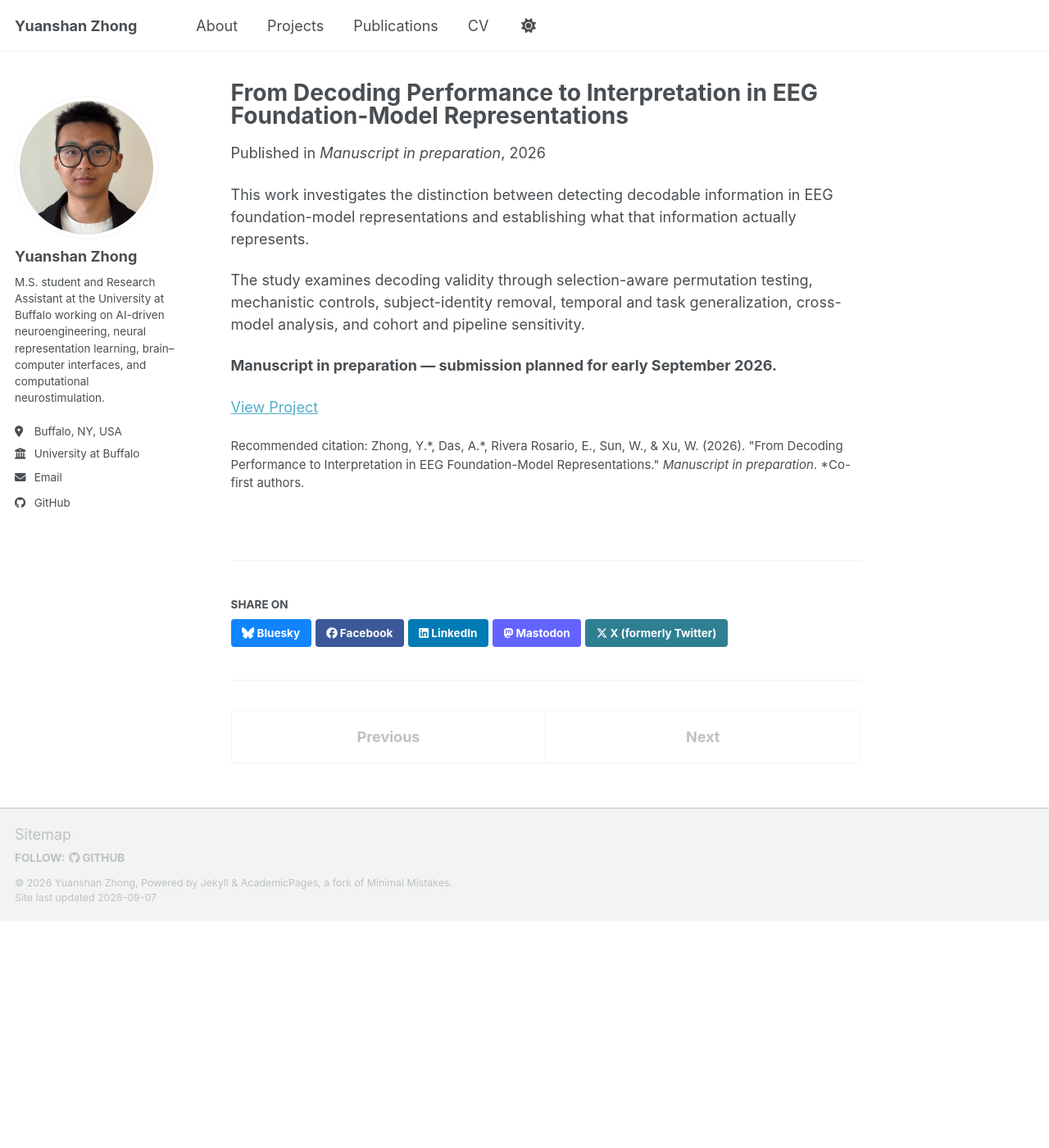
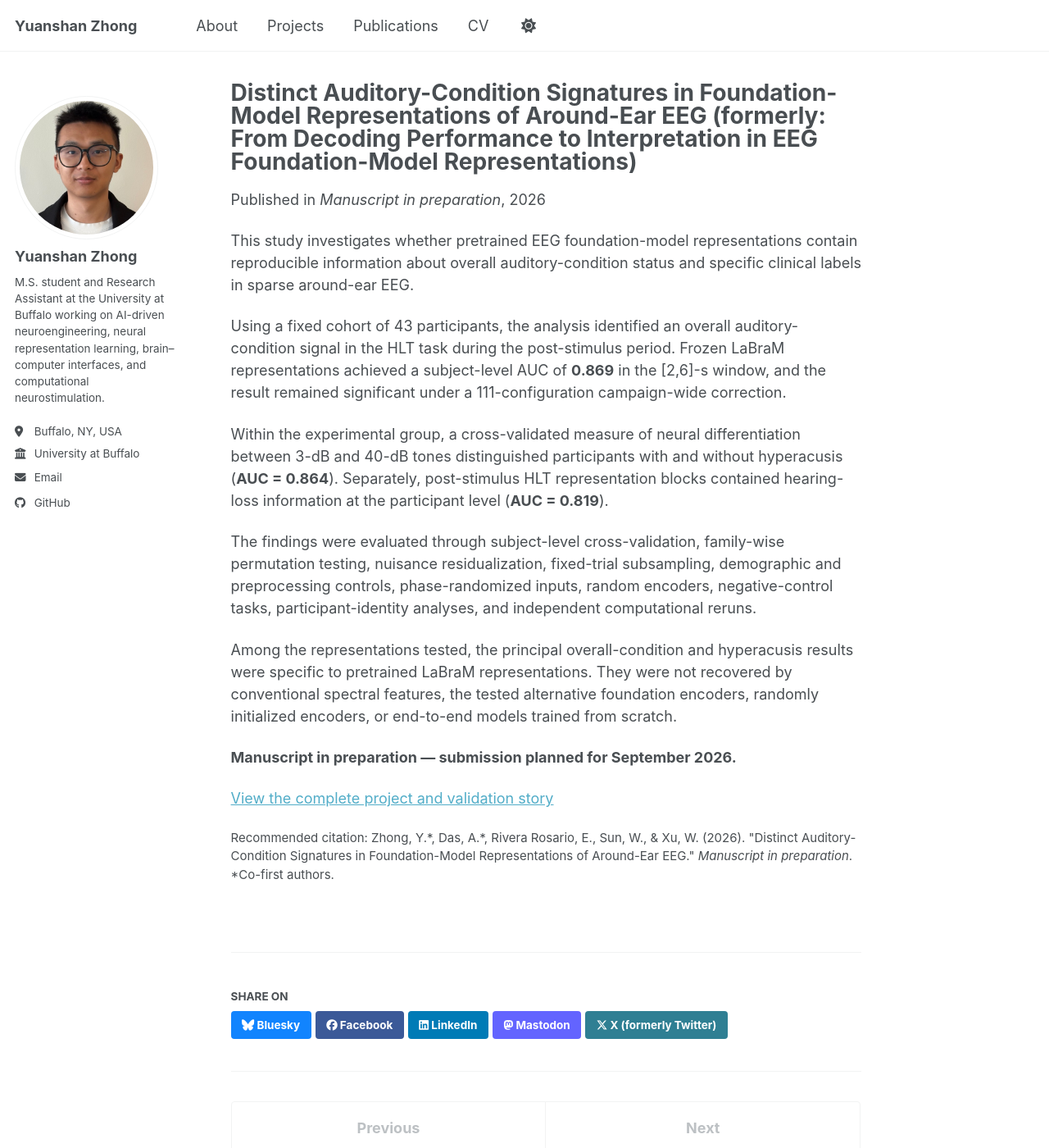
Before and after one commit to Yzhong9527/Yzhong9527.github.io, a Jekyll site: the page built from _publications/2026-09-01-eeg-foundation-model.md, in a window 1280 px wide and 1400 px high. Shown: the whole window at 82% size. Built offline with Jekyll 4.4.1, drawn with Linux system fonts in a browser that asks for light colours; a script bundle is joined from its source files by our own code; library files that are not in the unit come from our copies.

Commit message:
Update 2026-09-01-eeg-foundation-model.md

```diff
--- a/_publications/2026-09-01-eeg-foundation-model.md
+++ b/_publications/2026-09-01-eeg-foundation-model.md
@@ -1,18 +1,28 @@
 ---
-title: "From Decoding Performance to Interpretation in EEG Foundation-Model Representations"
+title: >-
+  Distinct Auditory-Condition Signatures in Foundation-Model
+  Representations of Around-Ear EEG
+  (formerly: From Decoding Performance to Interpretation in EEG
+  Foundation-Model Representations)
 collection: publications
 category: inpreparation
 permalink: /publication/2026-eeg-foundation-model
-excerpt: "A systematic investigation of decoding validity, representation interpretation, subject identity, generalization, and cohort sensitivity in EEG foundation-model representations."
+excerpt: "Distinct overall-condition, hyperacusis, and hearing-loss signatures identified in around-ear EEG foundation-model representations and evaluated through subject-level inference, robustness testing, and campaign-wide multiplicity control."
 date: 2026-09-01
 venue: "Manuscript in preparation"
-citation: 'Zhong, Y.*, Das, A.*, Rivera Rosario, E., Sun, W., & Xu, W. (2026). "From Decoding Performance to Interpretation in EEG Foundation-Model Representations." <i>Manuscript in preparation</i>. *Co-first authors.'
+citation: 'Zhong, Y.*, Das, A.*, Rivera Rosario, E., Sun, W., & Xu, W. (2026). "Distinct Auditory-Condition Signatures in Foundation-Model Representations of Around-Ear EEG." <i>Manuscript in preparation</i>. *Co-first authors.'
 ---
 
-This work investigates the distinction between detecting decodable information in EEG foundation-model representations and establishing what that information actually represents.
+This study investigates whether pretrained EEG foundation-model representations contain reproducible information about overall auditory-condition status and specific clinical labels in sparse around-ear EEG.
 
-The study examines decoding validity through selection-aware permutation testing, mechanistic controls, subject-identity removal, temporal and task generalization, cross-model analysis, and cohort and pipeline sensitivity.
+Using a fixed cohort of 43 participants, the analysis identified an overall auditory-condition signal in the HLT task during the post-stimulus period. Frozen LaBraM representations achieved a subject-level AUC of **0.869** in the [2,6]-s window, and the result remained significant under a 111-configuration campaign-wide correction.
 
-**Manuscript in preparation — submission planned for early September 2026.**
+Within the experimental group, a cross-validated measure of neural differentiation between 3-dB and 40-dB tones distinguished participants with and without hyperacusis (**AUC = 0.864**). Separately, post-stimulus HLT representation blocks contained hearing-loss information at the participant level (**AUC = 0.819**).
 
-[View Project](/portfolio/synapse)
+The findings were evaluated through subject-level cross-validation, family-wise permutation testing, nuisance residualization, fixed-trial subsampling, demographic and preprocessing controls, phase-randomized inputs, random encoders, negative-control tasks, participant-identity analyses, and independent computational reruns.
+
+Among the representations tested, the principal overall-condition and hyperacusis results were specific to pretrained LaBraM representations. They were not recovered by conventional spectral features, the tested alternative foundation encoders, randomly initialized encoders, or end-to-end models trained from scratch.
+
+**Manuscript in preparation — submission planned for September 2026.**
+
+[View the complete project and validation story](/portfolio/synapse)
```
